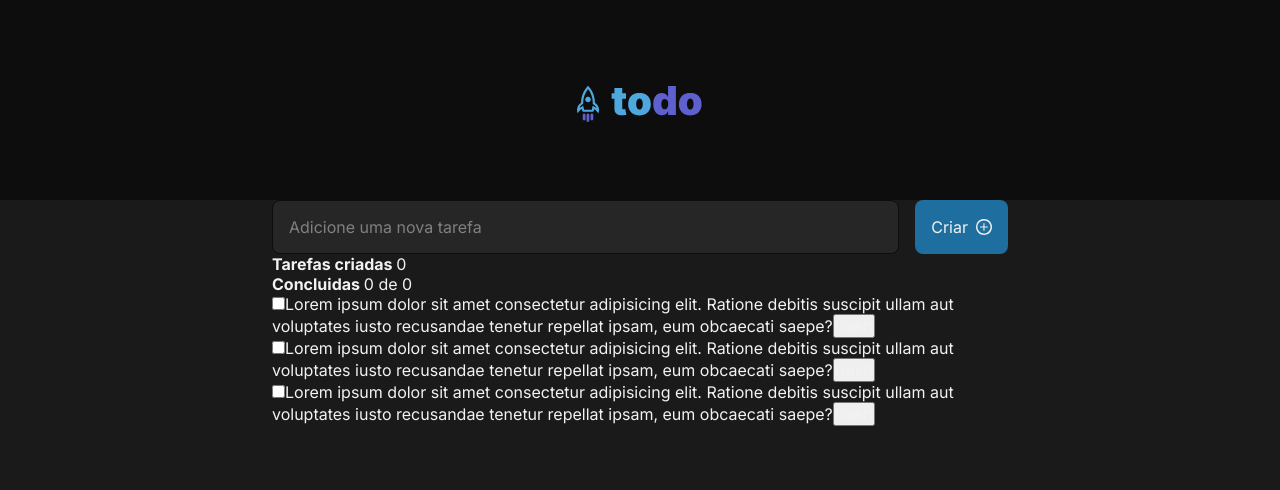
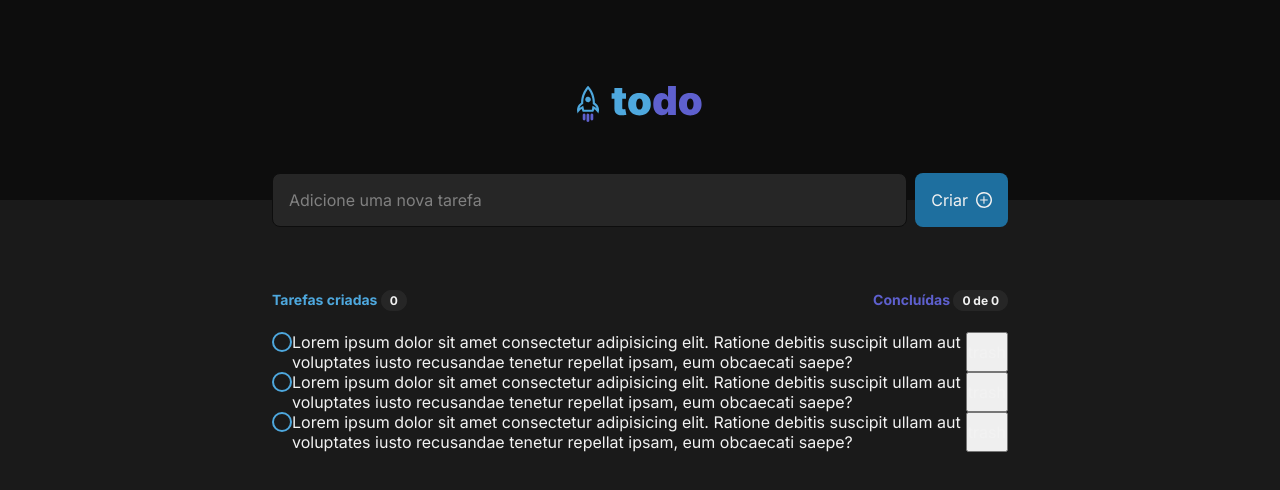
Before and after one commit to rlucasmd/react-todo, a React (Vite) app: page / in a window 1280 px wide. Shown: the top 490 px of the page. Built offline with nearby package versions, Linux system fonts and the light colour scheme.

Commit message:
add: todolist header styled / checkbox style

```diff
--- a/src/components/Todo/index.tsx
+++ b/src/components/Todo/index.tsx
@@ -3,7 +3,7 @@ import styled from "./styles.module.css";
 function Todo() {
   return (
     <div className={styled.container}>
-      <input type="checkbox" />
+      <input type="checkbox" className={styled.roundedCheckbox} />
       <span>
         Lorem ipsum dolor sit amet consectetur adipisicing elit. Ratione debitis suscipit ullam aut voluptates iusto recusandae tenetur repellat ipsam, eum obcaecati saepe?
       </span>
--- a/src/components/Todo/styles.module.css
+++ b/src/components/Todo/styles.module.css
@@ -1 +1,44 @@
-.container {}
+.container {
+  display: flex;
+  width: 100%;
+
+}
+
+.container .roundedCheckbox {
+  position: relative;
+  width: 20px;
+  height: 20px;
+  min-height: 20px;
+  min-width: 20px;
+  background-color: transparent;
+  border: 2px solid var(--blue);
+  border-radius: 50%;
+  appearance: none;
+  cursor: pointer;
+  transition: background-color 0.3s, border-color 0.3s;
+}
+
+.container .roundedCheckbox:checked {
+  background-color: var(--purple-dark);
+  border: 1px solid var(--purple-dark);
+}
+
+.container .roundedCheckbox:checked:hover {
+  background-color: var(--purple);
+  border: 1px solid var(--purple);
+}
+
+
+.container .roundedCheckbox:checked:before {
+  content: "";
+  position: absolute;
+  left: 4px;
+  top: 5px;
+  display: flex;
+  width: 8px;
+  height: 4px;
+  border-bottom: 2px solid;
+  border-left: 2px solid;
+  border-color: var(--gray-100);
+  transform: rotate(-45deg);
+}
--- a/src/components/TodoList/index.tsx
+++ b/src/components/TodoList/index.tsx
@@ -8,12 +8,12 @@ function TodoList() {
   return (
     <section className={styled.container}>
       <header>
-        <div>
+        <div className={styled.createdTodos}>
           <strong>Tarefas criadas </strong>
           <span>0</span>
         </div>
-        <div>
-          <strong>Concluidas </strong>
+        <div className={styled.completedTodos}>
+          <strong>Concluídas </strong>
           <span>0 de 0</span>
         </div>
       </header>
--- a/src/components/TodoList/styles.module.css
+++ b/src/components/TodoList/styles.module.css
@@ -4,4 +4,35 @@
   max-width: 736px;
 
   flex-direction: column;
+  margin-top: 4rem;
 }
+
+.container header {
+  display: flex;
+  flex-direction: row;
+  justify-content: space-between;
+  margin-bottom: 1.5rem;
+}
+
+.container .createdTodos {
+  font-size: 0.875rem;
+  font-weight: bold;
+  color: var(--blue);
+}
+
+.container .completedTodos {
+  font-size: 0.875rem;
+  font-weight: bold;
+  color: var(--purple-dark);
+}
+
+.container header div span {
+  font-size: 0.75rem;
+  font-weight: bold;
+  color: var(--gray-100);
+  border: 1px solid var(--gray-500);
+  background-color: var(--gray-500);
+  padding: 0.1rem 0.5rem;
+
+  border-radius: 999px;
+}
--- a/src/components/TodoSubmitForm/styles.module.css
+++ b/src/components/TodoSubmitForm/styles.module.css
@@ -3,7 +3,8 @@
   width: 100%;
 
   flex-direction: row;
-  gap: 1rem;
+  gap: 0.5rem;
+  margin-top: -27px;
 }
 
 .container input {
```
